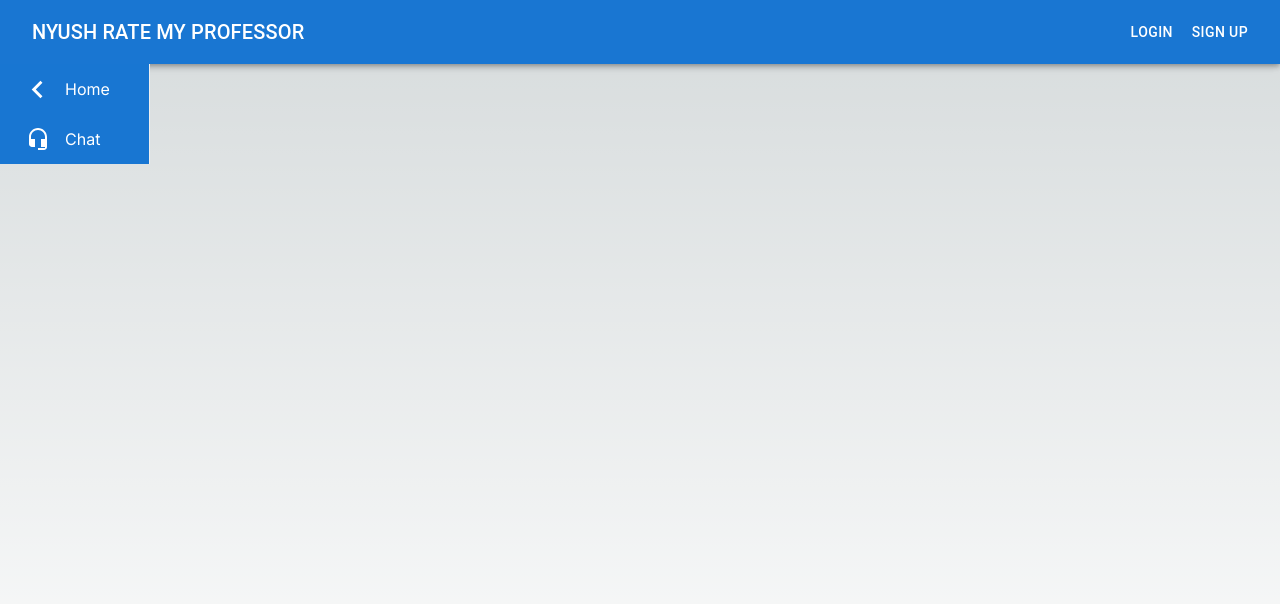
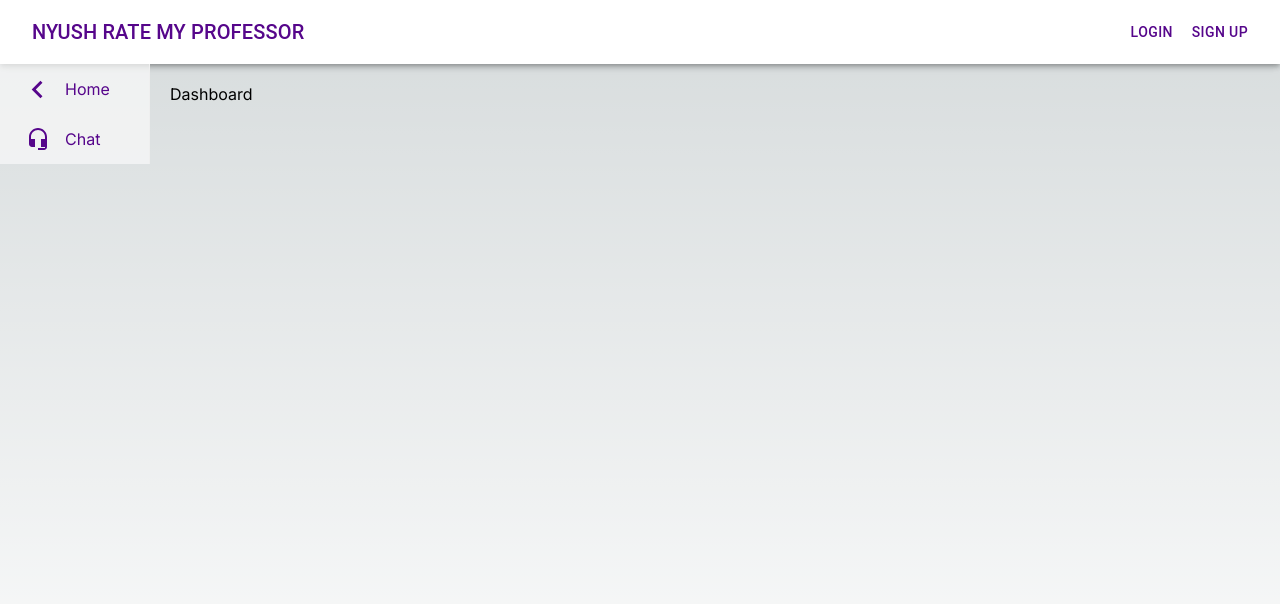
Before and after one commit to williamjiang26/NYUSH_rmp_agent, a Next.js app: page / in a window 1280 px wide. Shown: the top 604 px of the page. Built offline with nearby package versions, Linux system fonts and the light colour scheme; no server answers.

Commit message:
purple theme

```diff
--- a/app/components/Sidebar/page.js
+++ b/app/components/Sidebar/page.js
@@ -10,13 +10,13 @@ const ProSidebar = () => {
   const [collapsed, setCollapsed] = useState(false);
   return (
     <Box sx={{ height: "100vh", backgroundColor: "#" }}>
-      <Sidebar collapsed={collapsed} collapsedWidth="80px" width="150px" backgroundColor= "#1876D2">
+      <Sidebar collapsed={collapsed} collapsedWidth="80px" width="150px" >
         <Menu
           menuItemStyles={{
             button: ({active, disabled }) => {
               // only apply styles on first level elements of the tree
                 return {
-                  color: disabled ? "#1876D2" : "#ffffff",
+                  color: disabled ? "#1876D2" : "#56068B",
                   backgroundColor: active ? "#1876D2" : undefined,
                 };
             },
--- a/app/components/Topbar/page.js
+++ b/app/components/Topbar/page.js
@@ -17,8 +17,8 @@ import { useUser } from "@clerk/nextjs";
 import { SignedOut, UserButton, SignedIn } from "@clerk/nextjs";
 const Topbar = () => {
   return (
-    <AppBar position="static">
-      <Toolbar sx={{ display: "flex", justifyContent: "space-between" }}>
+    <AppBar position="static" >
+      <Toolbar sx={{ display: "flex", justifyContent: "space-between", backgroundColor:'#ffffff', color:"#56068B" }}>
         <Box>
           <Button color="inherit" href="/">
             <Typography variant="h6">NYUSH Rate My Professor</Typography>
--- a/app/page.js
+++ b/app/page.js
@@ -22,10 +22,12 @@ export default function Home() {
   return (
     <Box width="100vw" height="100vh">
       <Topbar />
-      <Stack>
-      <ProSidebar/>
-      </Stack>
-
+      <Box display="flex" >
+        <ProSidebar />
+        <Box width="100vw" justifyContent="center" flexDirection='row' alignItems='center' m="20px" >
+          Dashboard
+        </Box>
+      </Box>
     </Box>
   );
 }
```
